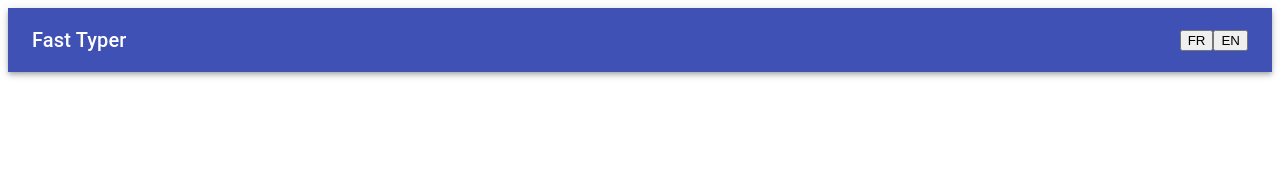
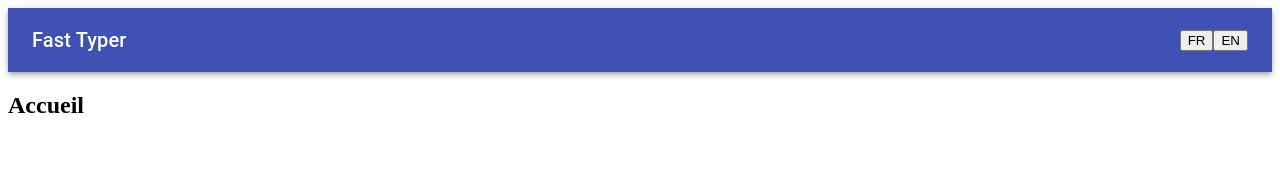
Before and after one commit to Crawblu/Fast-Typer-front, a React (Create React App) app in the folder fast-typer/: page / in a window 1280 px wide. Shown: the top 182 px of the page. Built offline with nearby package versions, Linux system fonts and the light colour scheme.

Commit message:
add home
home

```diff
--- a/fast-typer/src/app.jsx
+++ b/fast-typer/src/app.jsx
@@ -10,6 +10,7 @@ import { makeStyles } from '@material-ui/core/styles';
 import AppBar from '@material-ui/core/AppBar';
 import Toolbar from '@material-ui/core/Toolbar';
 import Typography from '@material-ui/core/Typography';
+// import Home from './Home';
 // import Button from '@material-ui/core/Button';
 // import IconButton from '@material-ui/core/IconButton';
 
@@ -40,6 +41,7 @@ export default function App() {
           </Toolbar>
         </AppBar>
       </div>
+      <Home />
     </div>
   );
 }
@@ -47,14 +49,14 @@ export default function App() {
 // You can think of these components as "pages"
 // in your app.
 
-// function Home() {
-//   const { t } = useTranslation();
-//   return (
-//     <div>
-//       <h2>{t('Home')}</h2>
-//     </div>
-//   );
-// }
+function Home() {
+  const { t } = useTranslation();
+  return (
+    <div>
+      <h2>{t('Home')}</h2>
+    </div>
+  );
+}
 
 // function About() {
 //   const { t } = useTranslation();
```
